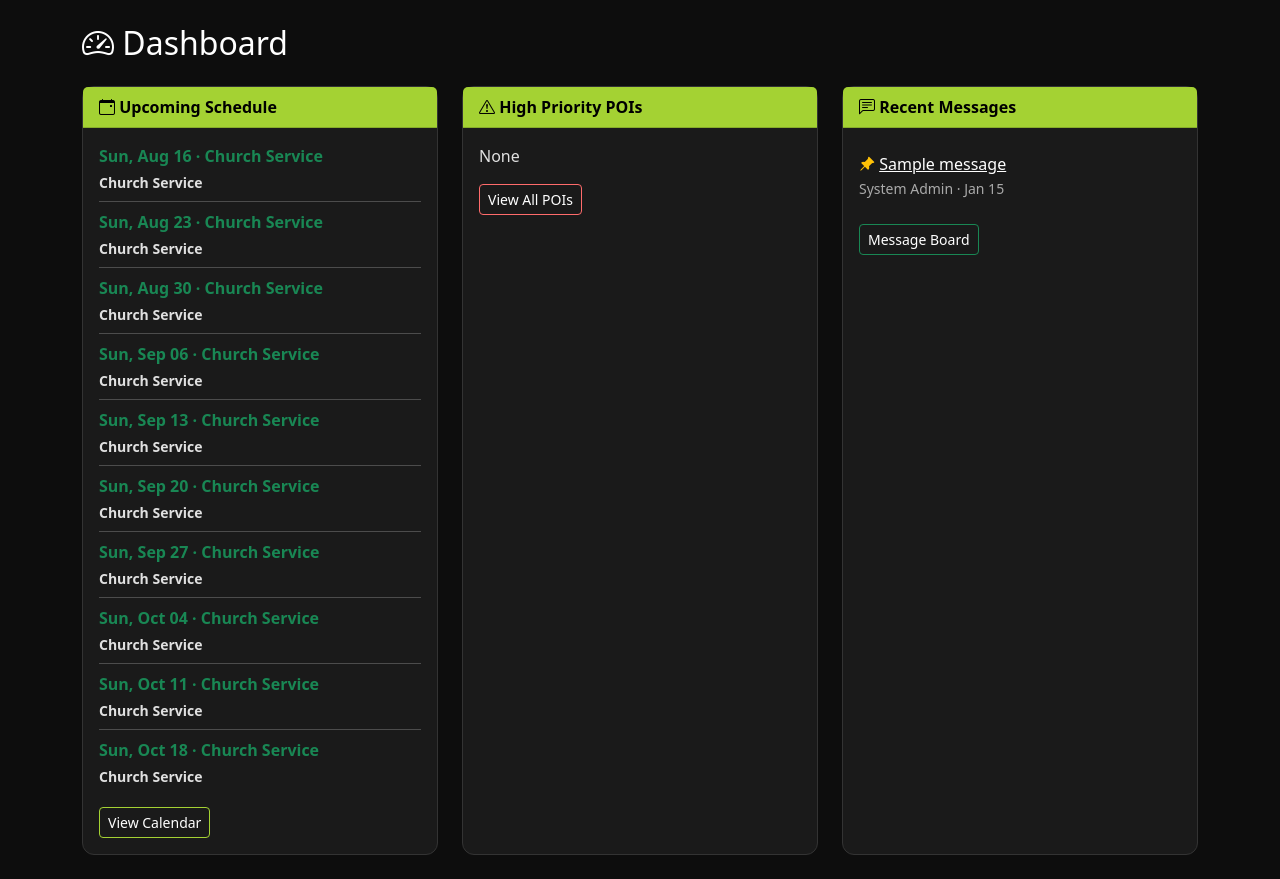
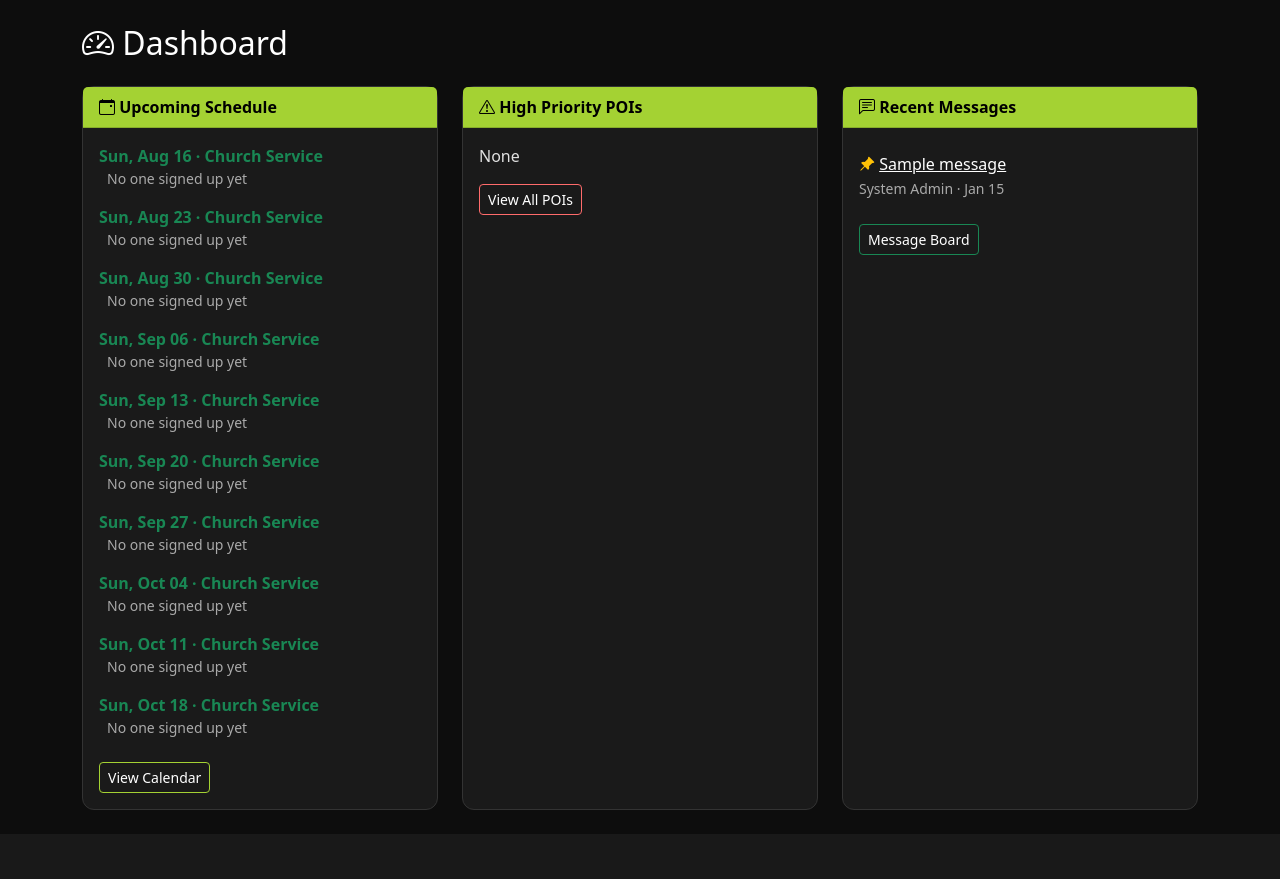
Before and after one commit to amfb98/church-safety-app, a Flask app: page /dashboard in a window 1280 px wide. Shown: the part 62-941 px from the top of the page. After the commit the page ends 872 px from the top, so only its background shows below. Run offline with Flask 3, Linux system fonts and the light colour scheme; a user stored in the database is signed in; data comes from the database, SQL or seed files in the repository; tables that the repository leaves empty hold one stand-in row (values such as "Sample post").

Commit message:
Refactor upcoming events display in dashboard

```diff
--- a/templates/dashboard.html
+++ b/templates/dashboard.html
@@ -12,28 +12,28 @@
             </div>
             <div class="card-body">
                 {% if upcoming %}
-                    {% set ns = namespace(current_date=None) %}
                     {% for e in upcoming %}
-                        {% if e.event_date != ns.current_date %}
-                            {% if ns.current_date is not none %}
-                                <hr class="my-2">
+                        <div class="mb-3">
+                            <div class="fw-bold text-success">
+                                {{ e.event_date.strftime('%a, %b %d') }} · {{ e.title }}
+                            </div>
+                            {% if e.signups %}
+                                {% for s in e.signups %}
+                                    <div class="small ms-2">
+                                        {{ s.person_name }}
+                                        {% if s.role %} – {{ s.role }}{% endif %}
+                                        {% if s.service %} ({{ s.service }}){% endif %}
+                                    </div>
+                                {% endfor %}
+                            {% else %}
+                                <div class="small text-muted ms-2">No one signed up yet</div>
                             {% endif %}
-                            <div class="fw-bold text-success mb-1">
-                                {{ e.event_date.strftime('%a, %b %d') }}
-                                {% if e.event_type %} · {{ e.event_type }}{% endif %}
-                            </div>
-                            {% set ns.current_date = e.event_date %}
-                        {% endif %}
-                        <div class="mb-1 small">
-                            <strong>{{ e.title }}</strong>
-                            {% if e.role %} – {{ e.role }}{% endif %}
-                            {% if e.service %} ({{ e.service }}){% endif %}
                         </div>
                     {% endfor %}
                 {% else %}
                     <p class="text-muted mb-0">No upcoming events</p>
                 {% endif %}
-                <a href="{{ url_for('schedule') }}" class="btn btn-sm btn-outline-primary mt-3">View Calendar</a>
+                <a href="{{ url_for('schedule') }}" class="btn btn-sm btn-outline-primary mt-2">View Calendar</a>
             </div>
         </div>
     </div>
```
